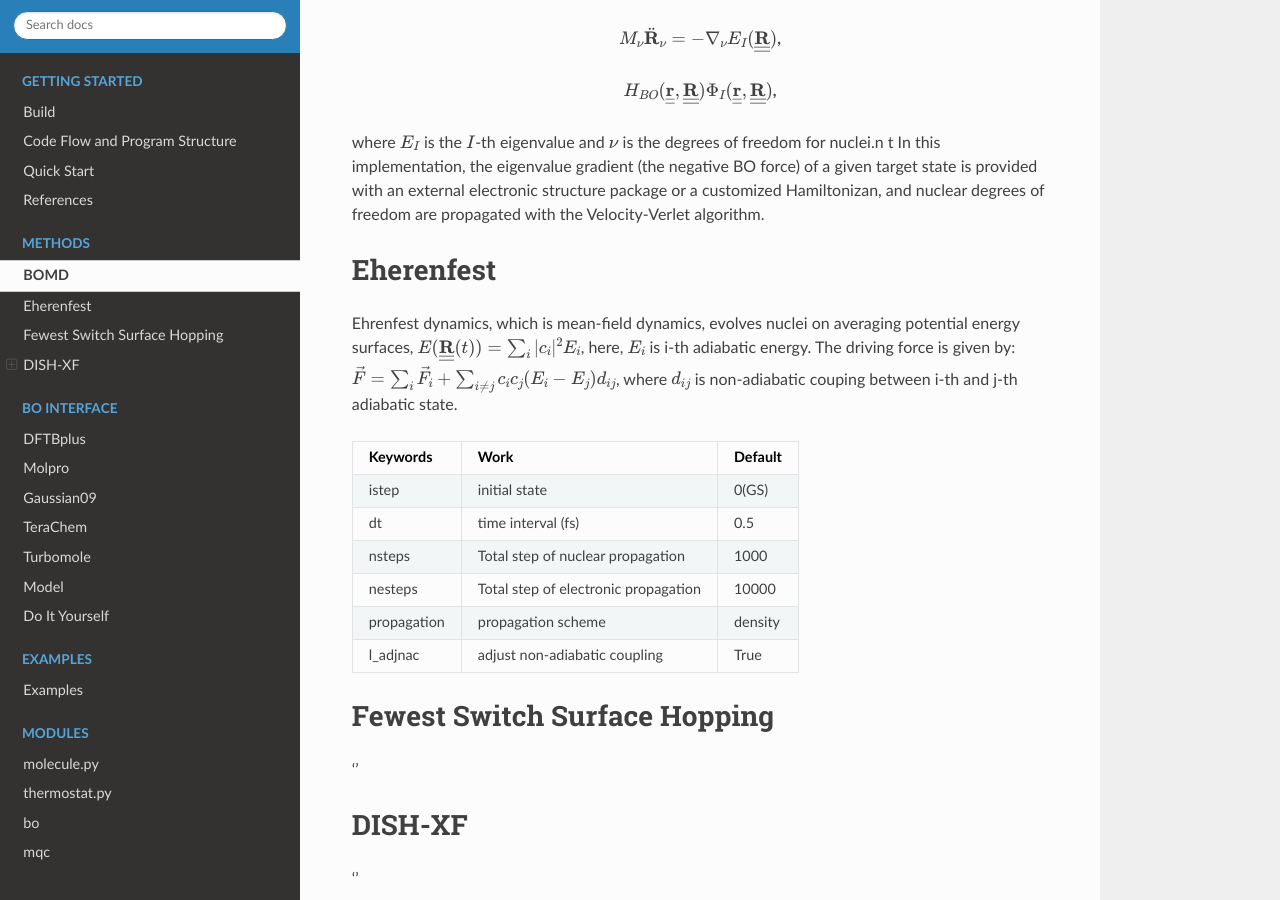
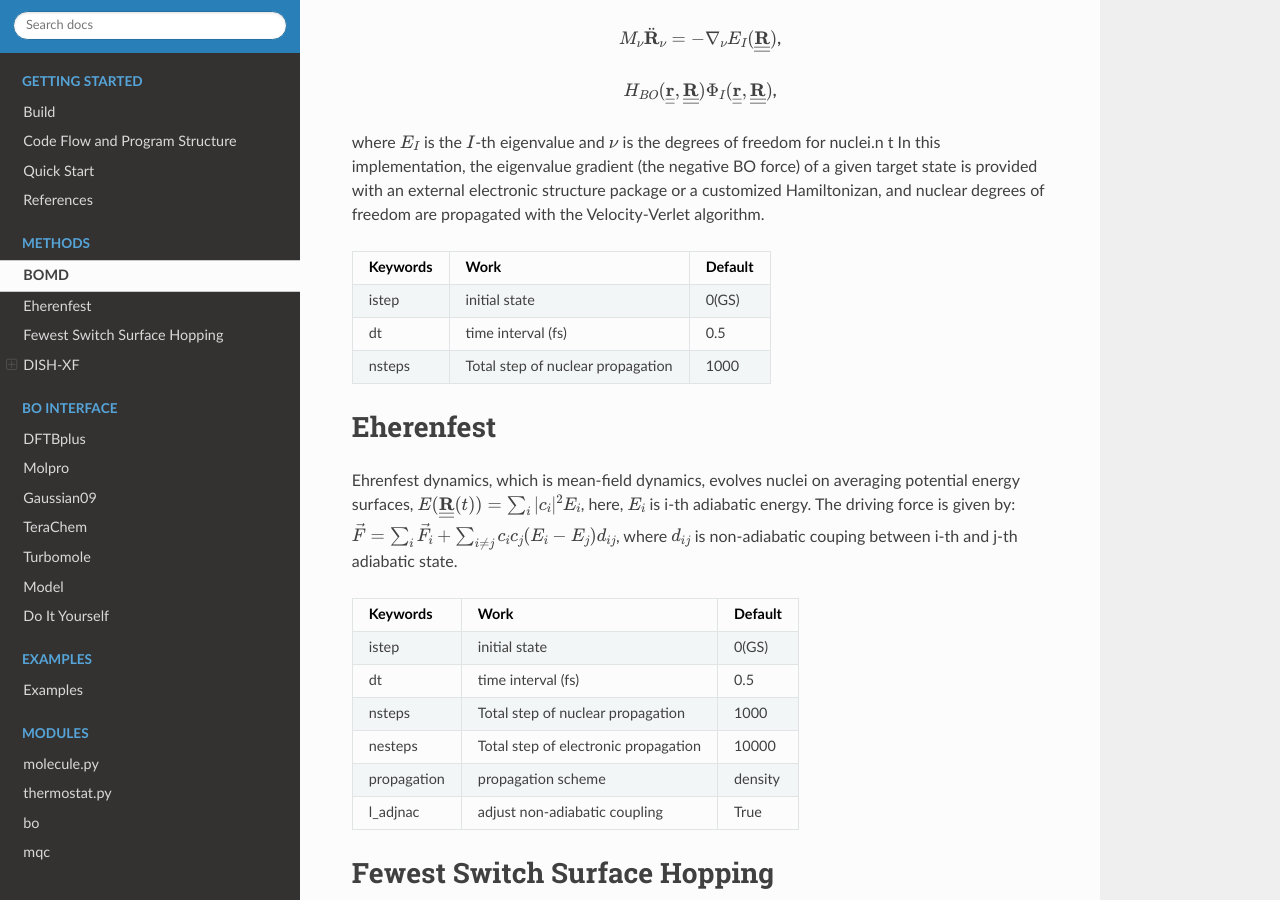
Before and after one commit to skmin-lab/unixmd, a Sphinx documentation site: the page built from docs/source/methods/main.rst, in a window 1280 px wide and 900 px high, scrolled down 459 px. Built offline with Sphinx 7.4.7 and the Read the Docs theme 2.0.0, drawn with Linux system fonts in a browser that asks for light colours.

Commit message:
add table in manual(main.rst in methods)

```diff
--- a/docs/source/methods/main.rst
+++ b/docs/source/methods/main.rst
@@ -24,6 +24,16 @@ equation and approximating the nuclear equation further within the quantum hydro
 where :math:`E_{I}` is the :math:`I`-th eigenvalue and :math:`\nu` is the degrees of freedom for nuclei.\n
 \t In this implementation, the eigenvalue gradient (the negative BO force) of a given target state is provided with an external electronic structure
 package or a customized Hamiltonizan, and nuclear degrees of freedom are propagated with the Velocity-Verlet algorithm.
+
++----------------+------------------------------------------------+---------+
+| Keywords       | Work                                           | Default |
++================+================================================+=========+
+| istep          | initial state                                  | 0(GS)   |
++----------------+------------------------------------------------+---------+
+| dt             | time interval (fs)                             | 0.5     |
++----------------+------------------------------------------------+---------+
+| nsteps         | Total step of nuclear propagation              | 1000    |
++----------------+------------------------------------------------+---------+
 
 =======================
 Eherenfest
```
